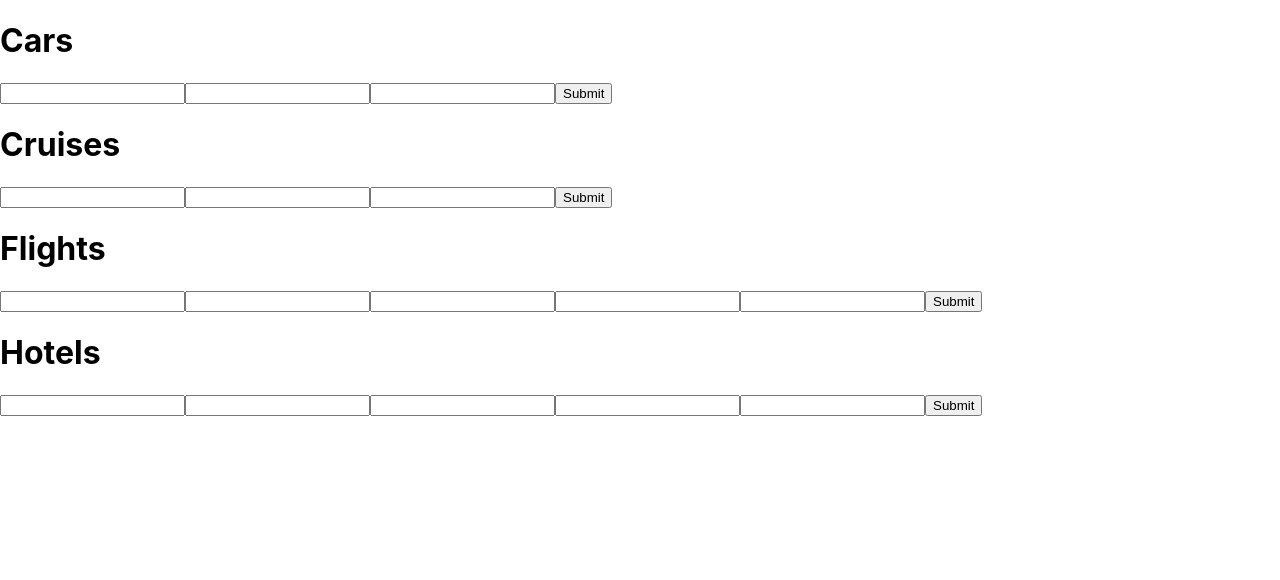
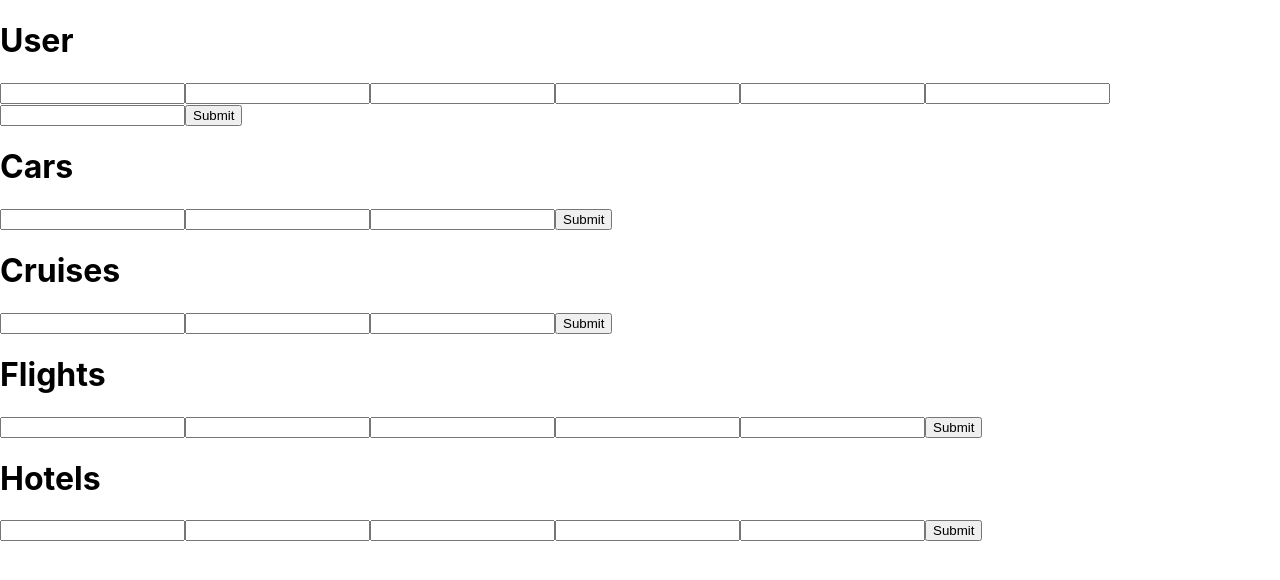
Before and after one commit to gabebravo/pl-formik-example, a React (Create React App) app: page / in a window 1280 px wide. Shown: the top 580 px of the page. Built offline with nearby package versions, Linux system fonts and the light colour scheme.

Commit message:
Added a user

```diff
--- a/src/components/App.js
+++ b/src/components/App.js
@@ -1,4 +1,5 @@
 import React from 'react';
+import User from '../sections/User';
 import Cars from '../sections/Cars';
 import Cruises from '../sections/Cruises';
 import Flights from '../sections/Flights';
@@ -7,6 +8,7 @@ import Hotels from '../sections/Hotels';
 function App() {
   return (
     <div>
+      <User />
       <Cars />
       <Cruises />
       <Flights />
--- a/src/sections/Schemas/index.js
+++ b/src/sections/Schemas/index.js
@@ -1,13 +1,30 @@
+// Initial Values for User Schema
+export const UserSchema = {
+  firstName: '',
+  lastName: '',
+  email: '',
+  address: {
+    line1: '',
+    city: '',
+    state: '',
+    zip: ''
+  }
+};
+
 // Initial Values for Cars Schema
 export const CarsSchema = {
   make: '',
   model: '',
-  yaer: ''
+  year: '',
+  color: '',
+  pickupCity: '',
+  dropoffCity: ''
 };
 
 // Initial Values for Cruises Schema
 export const CruisesSchema = {
   line: '',
+  ship: '',
   port: '',
   days: ''
 };
--- /dev/null
+++ b/src/sections/User/index.js
@@ -0,0 +1,82 @@
+import React from 'react';
+import { Formik } from 'formik';
+import { UserSchema } from '../Schemas';
+import { UserValidation } from '../Validation';
+
+export default function User() {
+  return (
+    <div>
+      <h1>User</h1>
+      <Formik
+        initialValues={UserSchema}
+        validationSchema={UserValidation}
+        onSubmit={(values, actions) => {
+          setTimeout(() => {
+            alert(JSON.stringify(values, null, 2));
+            actions.setSubmitting(false);
+          }, 1000);
+        }}
+        render={props => {
+          console.log('props', props);
+          return (
+            <form onSubmit={props.handleSubmit}>
+              <input
+                type="text"
+                onChange={props.handleChange}
+                onBlur={props.handleBlur}
+                value={props.values.name}
+                name="firstName"
+              />
+              <input
+                type="text"
+                onChange={props.handleChange}
+                onBlur={props.handleBlur}
+                value={props.values.name}
+                name="lastName"
+              />
+              <input
+                type="text"
+                onChange={props.handleChange}
+                onBlur={props.handleBlur}
+                value={props.values.name}
+                name="email"
+              />
+              <input
+                type="text"
+                onChange={props.handleChange}
+                onBlur={props.handleBlur}
+                value={props.values.name}
+                name="address.line1"
+              />
+              <input
+                type="text"
+                onChange={props.handleChange}
+                onBlur={props.handleBlur}
+                value={props.values.name}
+                name="address.city"
+              />
+              <input
+                type="text"
+                onChange={props.handleChange}
+                onBlur={props.handleBlur}
+                value={props.values.name}
+                name="address.state"
+              />
+              <input
+                type="text"
+                onChange={props.handleChange}
+                onBlur={props.handleBlur}
+                value={props.values.name}
+                name="address.zip"
+              />
+              {props.errors.name && (
+                <div id="feedback">{props.errors.name}</div>
+              )}
+              <button type="submit">Submit</button>
+            </form>
+          );
+        }}
+      />
+    </div>
+  );
+}
--- a/src/sections/Validation/index.js
+++ b/src/sections/Validation/index.js
@@ -1,4 +1,17 @@
 import * as Yup from 'yup';
+
+// Form level validation for Cars Schema
+export const UserValidation = Yup.object().shape({
+  firstName: Yup.string().required('Required'),
+  lastName: Yup.string().required('Required'),
+  email: Yup.string().required('Required'),
+  address: Yup.object().shape({
+    line1: Yup.string().required('Required'),
+    city: Yup.string().required('Required'),
+    state: Yup.string().required('Required'),
+    zip: Yup.string().required('Required')
+  })
+});
 
 // Form level validation for Cars Schema
 export const CarsValidation = Yup.object().shape({
```
